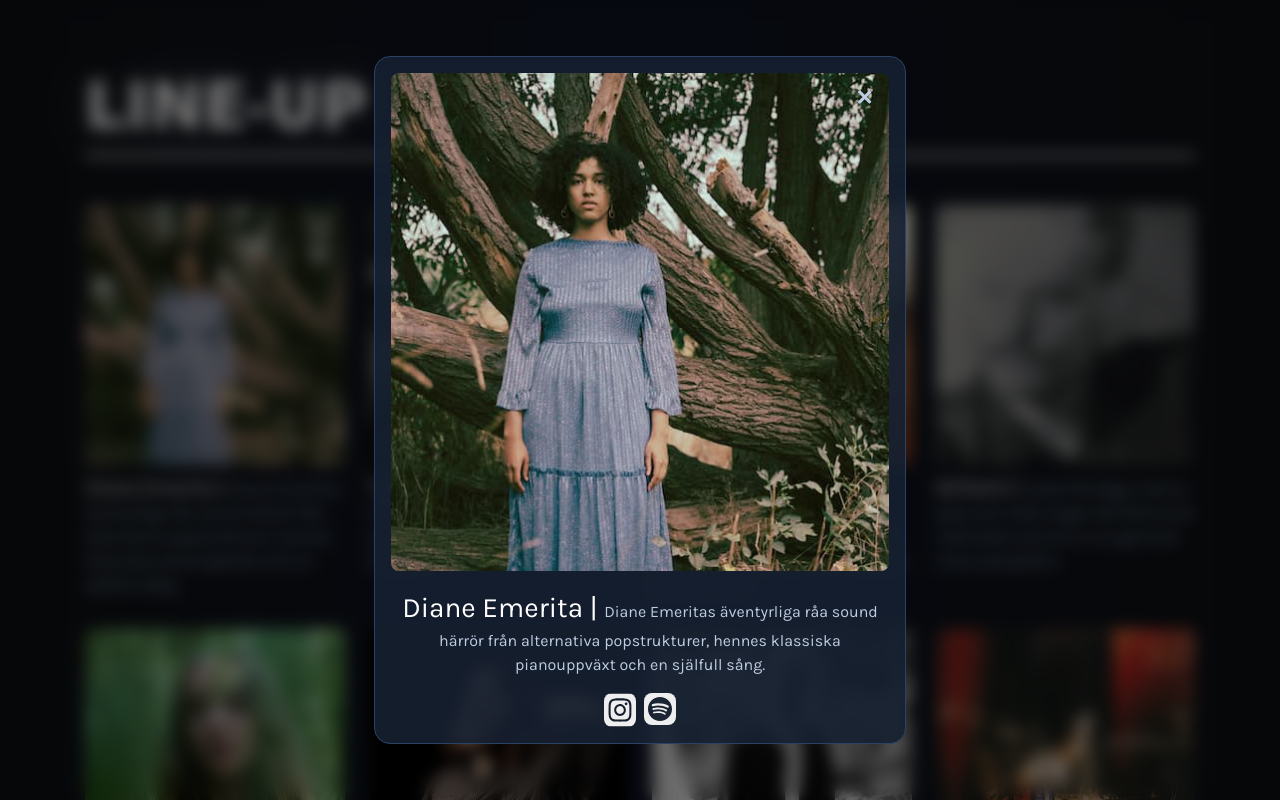
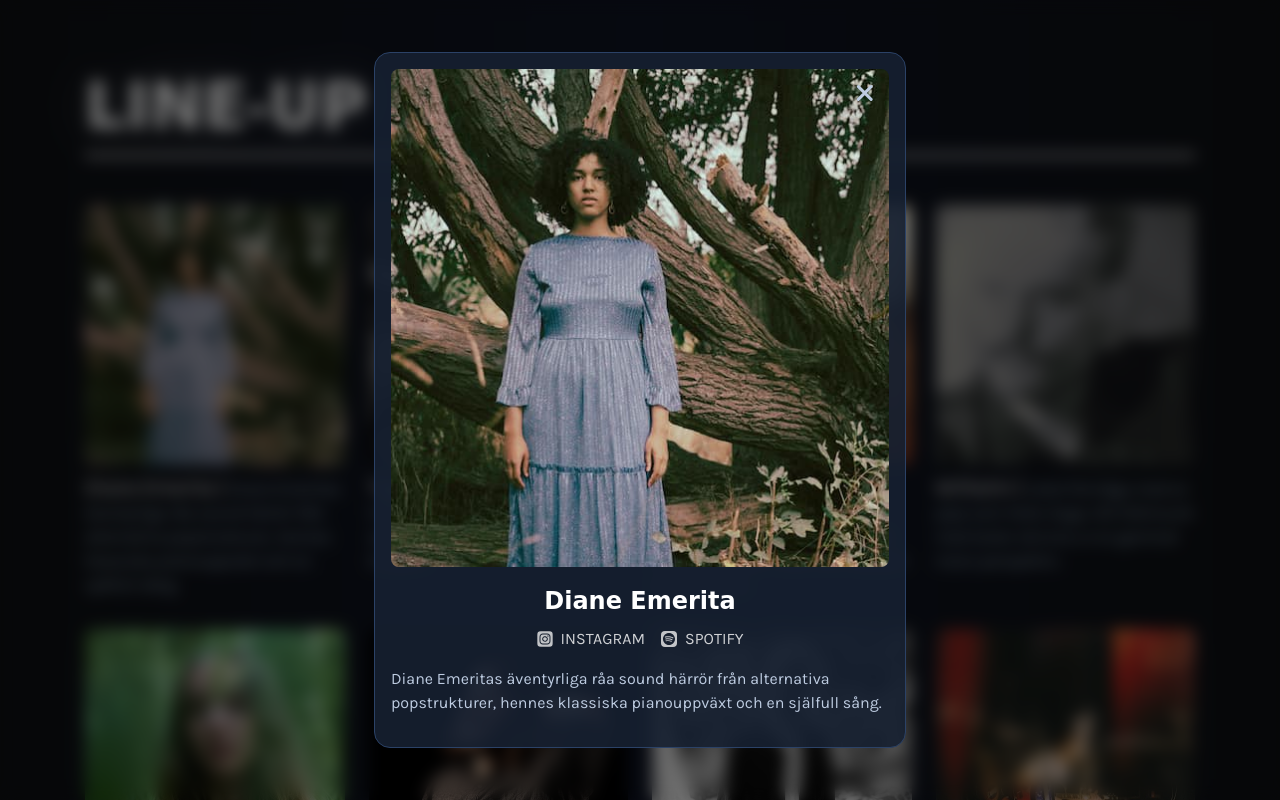
Before and after one commit to simon-off/folk-fran-skogen, a website built with Vite: page index.html in a window 1280 px wide. Both pictures are taken after a click on the element 214 px from the left and 1361 px from the top of the page. Shown: the part 961-1761 px from the top of the page. Built offline with nearby package versions, Linux system fonts and the light colour scheme; a web font is replaced by a local one.

Commit message:
Update modal

```diff
--- a/js/gallery.js
+++ b/js/gallery.js
@@ -43,19 +43,24 @@ for (let artist of lineUp) {
     <div class="modal-inner">
       <button><img src="./logos/cross.svg" alt="close button"/></button>
       <img src="./images/artists/${artist.img}" alt="${artist.name}"/>
-      <p><span>${artist.name} | </span>${artist.description}</p>
-      <div class="links">
-        <a target="_blank" href="${artist.instagramUrl}"
-          ><img src="./logos/instagram.svg" alt="instagram logo"
-        /></a>
-        ${
-          artist.spotifyUrl
-            ? `<a target="_blank" href="${artist.spotifyUrl}"
-          ><img src="./logos/spotify.svg" alt="spotify logo"
-        /></a>`
-            : ""
-        }
+      <div class="modal-header">
+        <h3>${artist.name}</h3>
+        <div class="links">
+          <a target="_blank" href="${artist.instagramUrl}">
+            <img src="./logos/instagram.svg" alt="instagram logo"/>
+            instagram
+          </a>
+          ${
+            artist.spotifyUrl
+              ? `<a target="_blank" href="${artist.spotifyUrl}">
+            <img src="./logos/spotify.svg" alt="spotify logo"/>
+            spotify
+          </a>`
+              : ""
+          }
+        </div>
       </div>
+      <p>${artist.description}</p>
     </div>
     `;
   });
--- a/styles/_home.scss
+++ b/styles/_home.scss
@@ -370,8 +370,9 @@ section {
       object-fit: cover;
       object-position: bottom;
       @media screen and (max-width: 500px) {
+        // TODO: Använd width här istället
         scale: 1.3;
-        translate: 0 -30px;
+        translate: 0 -25px;
       }
     }
   }
--- a/styles/_modal.scss
+++ b/styles/_modal.scss
@@ -30,12 +30,10 @@
   background-color: rgba(23, 33, 49, 0.9);
   border-radius: 16px;
   max-width: calc(500px + 2rem);
-  margin: 2rem;
+  margin: 1rem;
   padding: 1rem;
   display: flex;
   flex-direction: column;
-  align-items: center;
-  text-align: center;
   border: 1px solid #2b4267;
   position: relative;
 
@@ -48,8 +46,22 @@
     padding: 1rem;
   }
 
-  img {
+  & > img {
     border-radius: 8px;
+  }
+
+  .modal-header {
+    display: flex;
+    align-items: center;
+    flex-direction: column;
+    gap: 0.5rem;
+    padding-top: 1rem;
+    // margin-top: -3.75rem;
+    // TODO: Fixa stor text på desktop
+  }
+
+  h3 {
+    // font-size: 4rem;
   }
 
   p {
@@ -57,16 +69,27 @@
     color: #becce1;
   }
 
-  span {
-    font-size: 1.75rem;
-  }
-
   .links {
     display: flex;
-    gap: 0.5rem;
+    gap: 1rem;
+
+    a {
+      display: flex;
+      align-items: center;
+      gap: 0.5rem;
+      text-decoration: none;
+      text-transform: uppercase;
+      opacity: 0.8;
+      transition: opacity 200ms cubic-bezier(0.35, 0.1, 0.14, 1);
+      &:hover {
+        opacity: 1;
+      }
+    }
 
     img {
-      width: 32px;
+      width: 16px;
+      height: 16px;
+      border-radius: 4px;
     }
   }
 }
```
